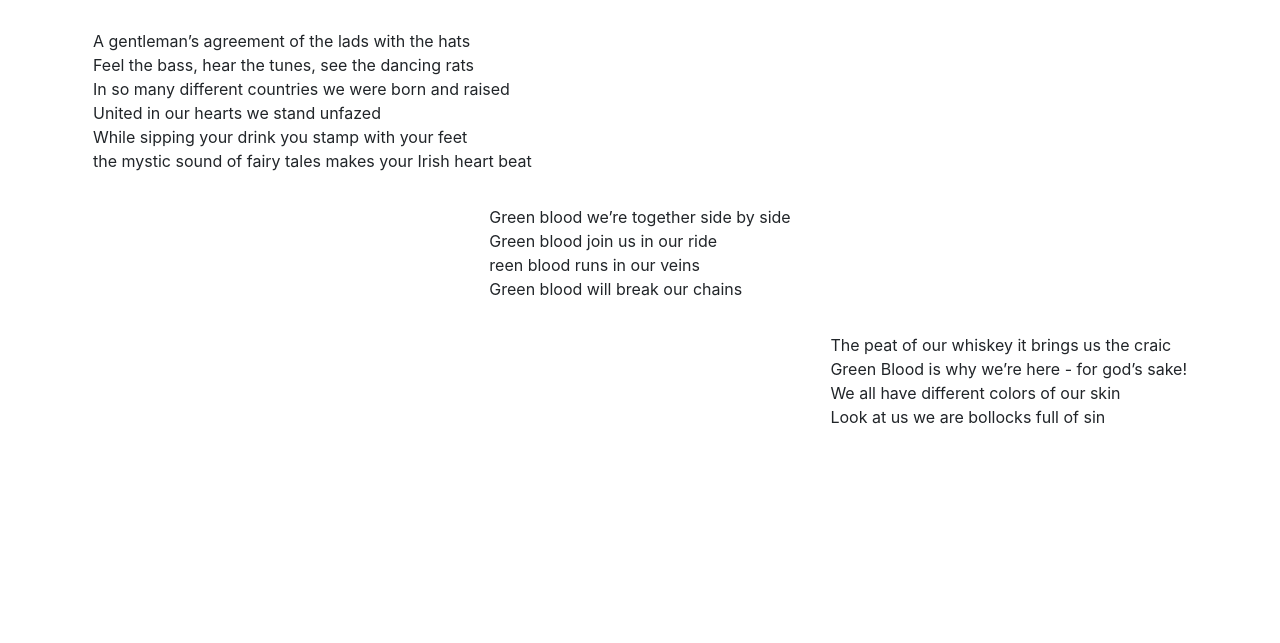
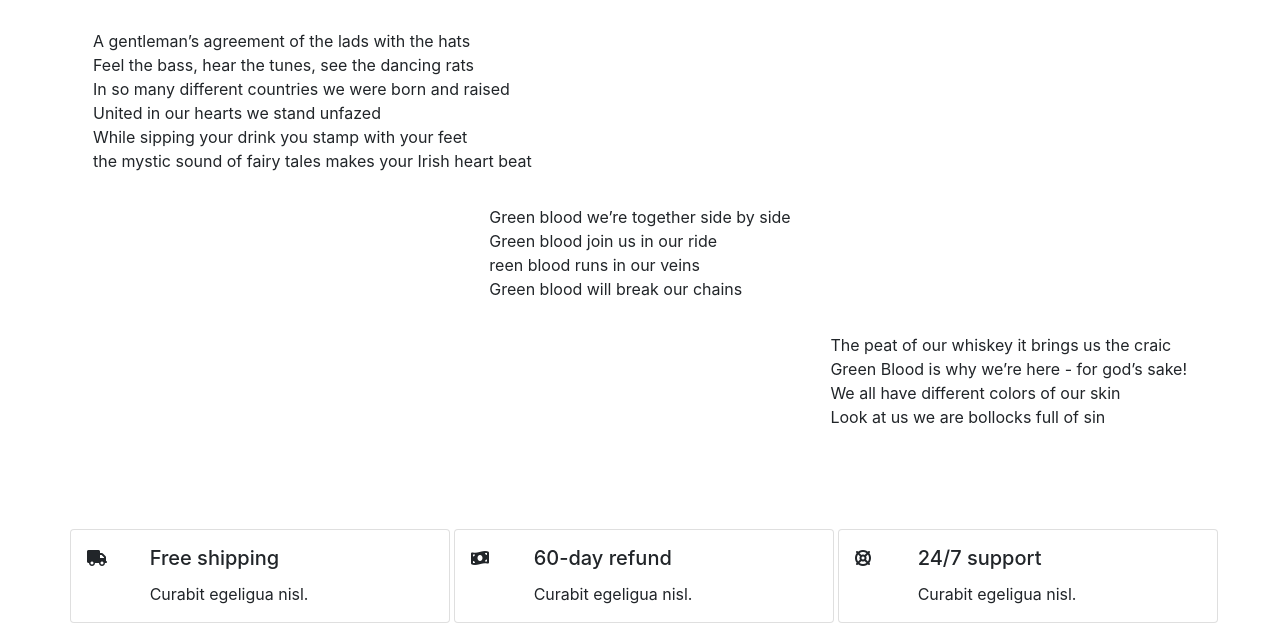
Before and after one commit to Bregoric/nauka-gita, a plain HTML site: page index.html in a window 1280 px wide. Shown: the part 107-750 px from the top of the page. Drawn offline with nearby package versions, Linux system fonts and the light colour scheme.

Commit message:
Add content2

```diff
--- a/index.html
+++ b/index.html
@@ -51,6 +51,50 @@
         </article>
 
     </section>
+    <section>
+        <div class="container mt-5">
+            <div class="row flex-md-nowrap">
+                <div class="card col-md-4 p-3  mt-md-1 mb-md-1">
+                    <div class="row">
+                        <div class="col-md-2 d-none d-md-block">
+                            <i class="fa-solid fa-truck"></i>
+                        </div>
+                        <div class="col-md-10">
+                            <h5 class="card-title">Free shipping</h5>
+                            <p class="card-text">Curabit egeligua nisl.</p>
+                        </div>
+                    </div>
+                </div>
+
+                <div class="card col-md-4 my-sm-4  p-3 m-md-1">
+                    <div class="row">
+                        <div class="col-md-2 d-none d-md-block">
+                            <i class="fa-solid fa-money-bill-wave"></i>
+                        </div>
+                        <div class="col-md-10">
+                            <h5 class="card-title">60-day refund</h5>
+                            <p class="card-text">Curabit egeligua nisl.</p>
+                        </div>
+                    </div>
+                </div>
+
+                <div class="card col-md-4 p-3 mt-md-1 mb-md-1">
+                    <div class="row">
+                        <div class="col-md-2 d-none d-md-block">
+                            <i class="fa-solid fa-life-ring"></i>
+                        </div>
+                        <div class="col-md-10">
+                            <h5 class="card-title">24/7 support</h5>
+                            <p class="card-text">Curabit egeligua nisl.</p>
+                        </div>
+                    </div>
+                </div>
+
+            </div>
+
+        </div>
+
+    </section>
 </body>
 
 </html>
```
